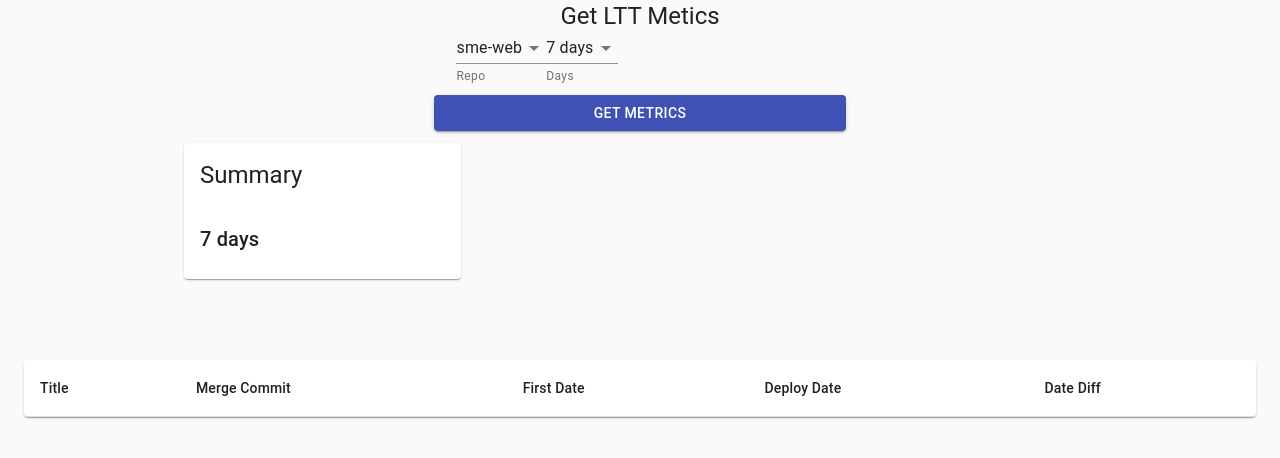
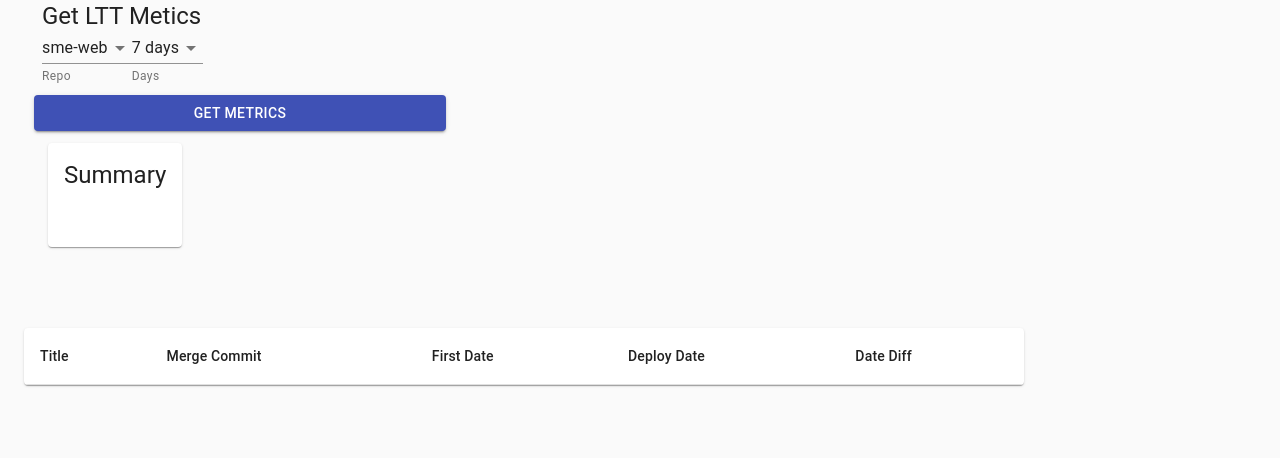
Before and after one commit to pashmelkin/MetricsUI, a React (Create React App) app: page / in a window 1280 px wide. Shown: the top 458 px of the page. Built offline with nearby package versions, Linux system fonts and the light colour scheme.

Commit message:
Align to the left

```diff
--- a/src/App.css
+++ b/src/App.css
@@ -1,5 +1,5 @@
 .App {
-  text-align: center;
+  text-align: left;
 }
 
 .App-logo {
@@ -7,11 +7,6 @@
   pointer-events: none;
 }
 
-@media (prefers-reduced-motion: no-preference) {
-  .App-logo {
-    animation: App-logo-spin infinite 20s linear;
-  }
-}
 
 .App-header {
   background-color: #282c34;
@@ -28,11 +23,13 @@
   color: #61dafb;
 }
 
-@keyframes App-logo-spin {
-  from {
-    transform: rotate(0deg);
-  }
-  to {
-    transform: rotate(360deg);
-  }
+.flex-container {
+  display: flex;
+  flex-direction: column;
+  align-items: flex-start;
+  width: 30pc;
 }
+
+.table-cell {
+  maxHeight: 440,
+}
--- a/src/App.tsx
+++ b/src/App.tsx
@@ -31,7 +31,7 @@ function App() {
         setCommit(res);
     }
 
-    return <div className="App">
+    return <div className="flex-container">
         <Container component="main" maxWidth="xs">
             <CssBaseline/>
             <div className="paper" >
@@ -59,14 +59,14 @@ function App() {
                 </form>
             </div>
         </Container>
-        <div>
-            <Container maxWidth="xl">
+        <div >
+            <Container>
                 <br/>
                 <Summary {...commit}/>
             </Container>
         </div>
       <div>
-          <Container maxWidth="xl">
+          <Container>
                 <br/><br/><br/><br/>
                 <CommitTable {...commit}/>
             </Container>
--- a/src/Components/CommitTable.tsx
+++ b/src/Components/CommitTable.tsx
@@ -9,10 +9,11 @@ import TableRow from '@material-ui/core/TableRow';
 import Paper from '@material-ui/core/Paper';
 import {Metric} from "../Models/Metric";
 import {DisplayTime} from "../utils/helpers";
+import '../App.css';
 
 const useStyles = makeStyles({
     table: {
-        minWidth: 650,
+        minWidth: 1000,
     },
 });
 
--- a/src/Components/SelectDays.tsx
+++ b/src/Components/SelectDays.tsx
@@ -17,6 +17,7 @@ export const SelectDays = () => {
 
                 <MenuItem value="7-days">7 days</MenuItem>
                 <MenuItem value="10-days">10 days</MenuItem>
+                <MenuItem value="1-month">1 month</MenuItem>
             </Select>
             <FormHelperText>Days</FormHelperText>
         </FormControl>
--- a/src/Components/SelectRepo.tsx
+++ b/src/Components/SelectRepo.tsx
@@ -18,6 +18,7 @@ export const SelectRepo = () => {
                 <MenuItem value="sme-web">sme-web</MenuItem>
                 <MenuItem value="sme-web-bff">sme-web-bff</MenuItem>
                 <MenuItem value="payday">payday</MenuItem>
+                <MenuItem value="payagent">payagent</MenuItem>
                 <MenuItem value="both repos">all repos</MenuItem>
             </Select>
             <FormHelperText>Repo</FormHelperText>
--- a/src/Components/Summary.tsx
+++ b/src/Components/Summary.tsx
@@ -17,14 +17,14 @@ const CalcSummaryMetrics = (listPrs : Array<Metric>) : number => {
 export const Summary = (commits : Array<Metric>) => {
     const commitsArr = Object.keys(commits).map(function(k: any) { return commits[k] });
     const listPRs = commitsArr.filter(c => c.dateDiff > 0);
-    let displayPRs, displayMetric;
+    let displayPRs, displayMetric, timePeriod;
     if ( listPRs.length > 0 && listPRs[0].title !== "initial state") {
-        displayPRs = `Total ${listPRs.length} PRs analysed`;
+        displayPRs = `Total ${listPRs.length} PRs analyzed`;
         displayMetric = `${DisplayTime(CalcSummaryMetrics(listPRs))} on average`;
     }
-     return <Container maxWidth="md" component="main">
-         <Grid container spacing={5} alignItems="flex-end">
-                 <Grid item key="summary" xs={12} sm={6} md={4}>
+     return <Container maxWidth="lg" component="main">
+         <Grid container spacing={6} >
+                 <Grid item key="summary" >
                      <Card>
                          <CardHeader
                              title="Summary"
@@ -34,7 +34,7 @@ export const Summary = (commits : Array<Metric>) => {
                          <CardContent>
                              <div >
                                  <Typography variant="h6" color="textPrimary" align="left">
-                                     7 days
+                                     {timePeriod}
                                  </Typography>
                                  <Typography variant="h6" color="textPrimary" align="left">
                                      {displayPRs}
```
